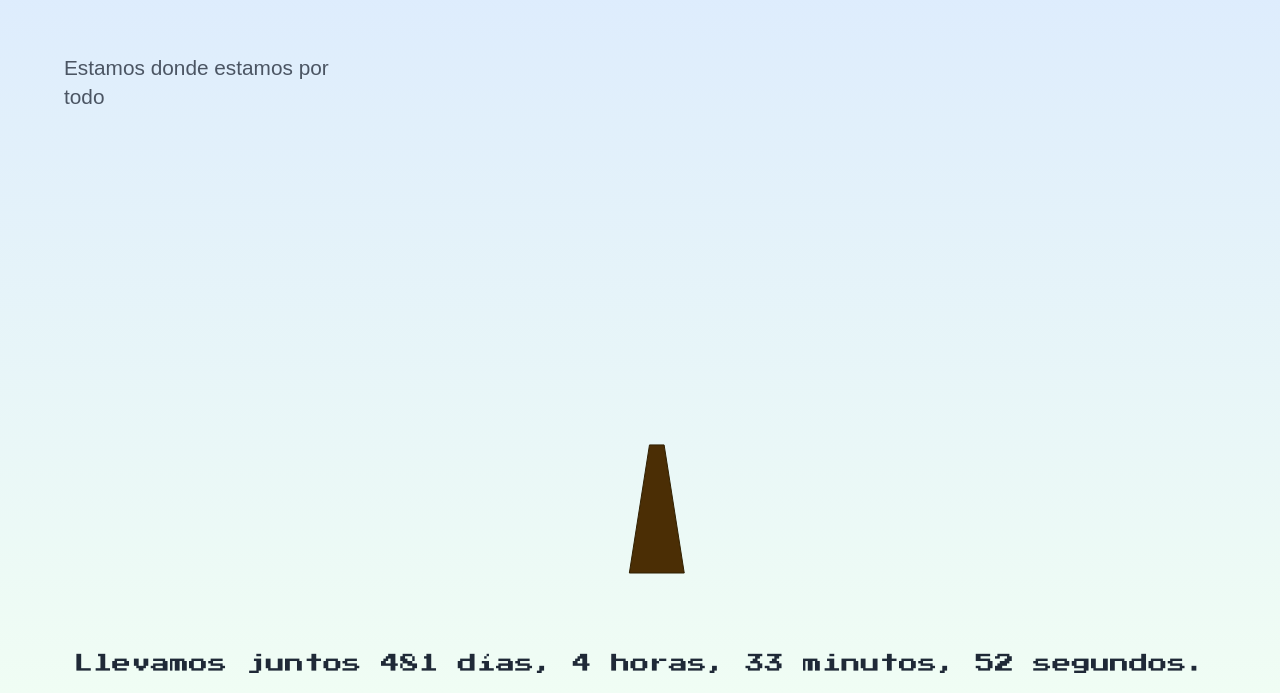
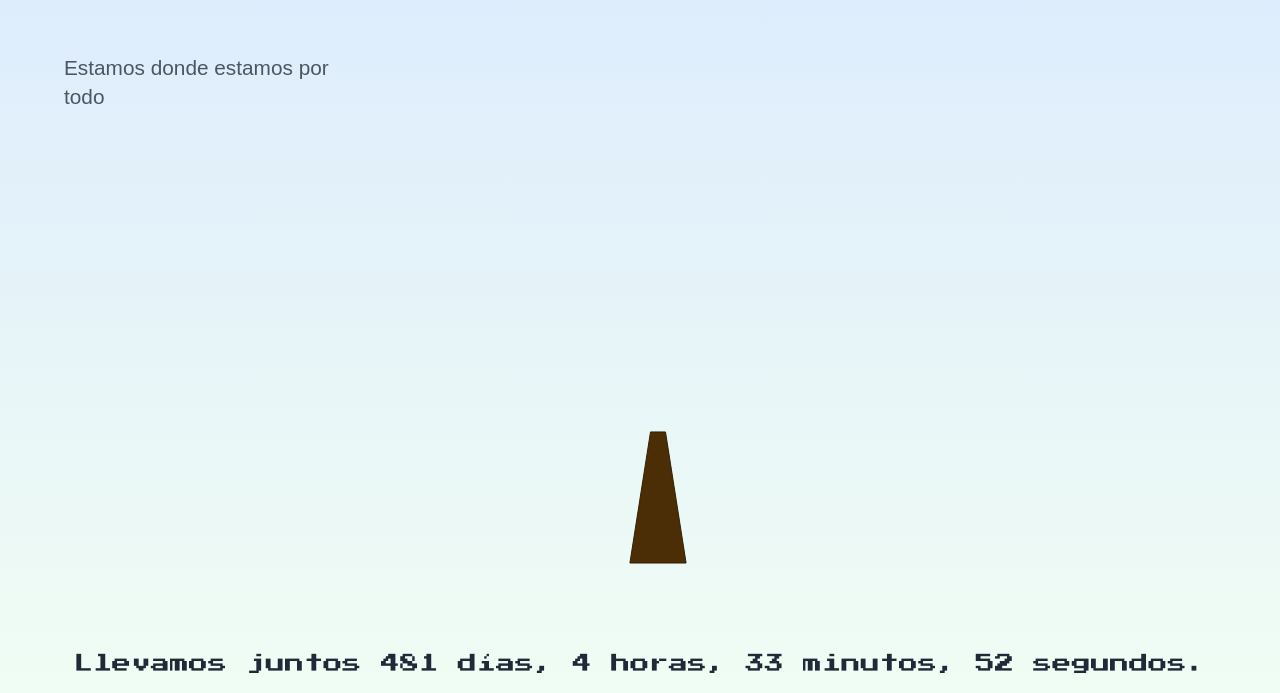
Before and after one commit to Jhonnyted/Cumple2025, a plain HTML site: page index.html in a window 1280 px wide. Shown: the part 107-800 px from the top of the page. Drawn offline with Linux system fonts and the light colour scheme.

Commit message:
Update index.html

```diff
--- a/index.html
+++ b/index.html
@@ -126,7 +126,7 @@
 
     let centroX = canvas.width > 600 ? canvas.width / 2 : canvas.width * 0.6;
     const altura = canvas.height;
-    const semillaBase = altura - 120;
+    const semillaBase = altura - 130;
     let semillaY = -50;
     let semillaCayendo = true;
     let moverArbol = false;
```
